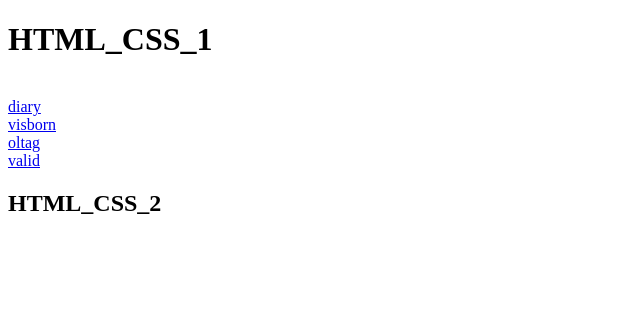
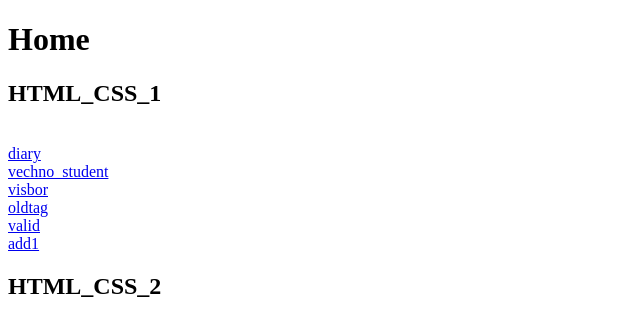
Before and after one commit to Julia-Evgenova/YuliyaYauhenava, a plain HTML site: page index.html in a window 1280 px wide. Shown: the whole page, without its empty margins (0-640 px from the left). Drawn offline with Linux system fonts and the light colour scheme.

Commit message:
дз_список_работ

```diff
--- a/index.html
+++ b/index.html
@@ -6,15 +6,21 @@
     <title>Document</title>
 </head>
 <body>
-    <h1>HTML_CSS_1</h1>
+
+    <h1>Home</h1>
+    <h2>HTML_CSS_1</h2>
     <br>
     <a href="homes/HTML_CSS_1/base/diary.html">diary</a> <br>
 
-    <a href="homes/HTML_CSS_1/base/visborn.html">visborn</a> <br>
+    <a href="homes/HTML_CSS_1/base/vechno_student.html">vechno_student</a><br>
 
-    <a href="homes/HTML_CSS_1/add/oltag.html">oltag</a> <br>
+    <a href="homes/HTML_CSS_1/base/visbor.html">visbor</a> <br>
+
+    <a href="homes/HTML_CSS_1/add/oldtag.html">oldtag</a> <br>
 
     <a href="homes/HTML_CSS_1/add/valid.html">valid</a> <br>
+
+    <a href="homes/HTML_CSS_1/add/add1.html">add1</a> <br>
 
 
     <h2>HTML_CSS_2</h2>
```
Also changed, not shown: homes/HTML_CSS_1/add/oldtag.html (+1 -1 lines).
